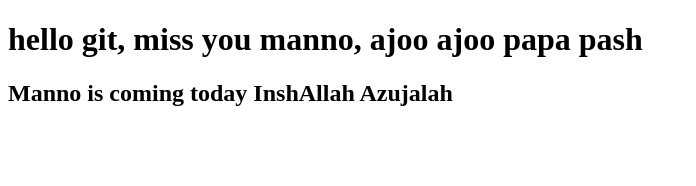
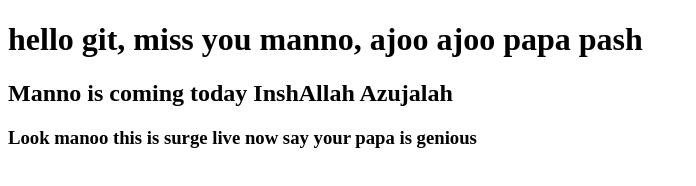
Before and after one commit to bluefingers/bootcampfirst, a plain HTML site: page index.html in a window 1280 px wide. Shown: the whole page, without its empty margins (0-696 px from the left). Drawn offline with Linux system fonts and the light colour scheme.

Commit message:
Update index.html

```diff
--- a/index.html
+++ b/index.html
@@ -8,5 +8,6 @@
 <body>
  <h1>hello git, miss you manno,  ajoo ajoo papa pash</h1>
  <h2>Manno  is coming today InshAllah Azujalah</h2>
+ <h3>Look manoo this is surge live now say your papa is genious</h3>
 </body>
 </html>
```
